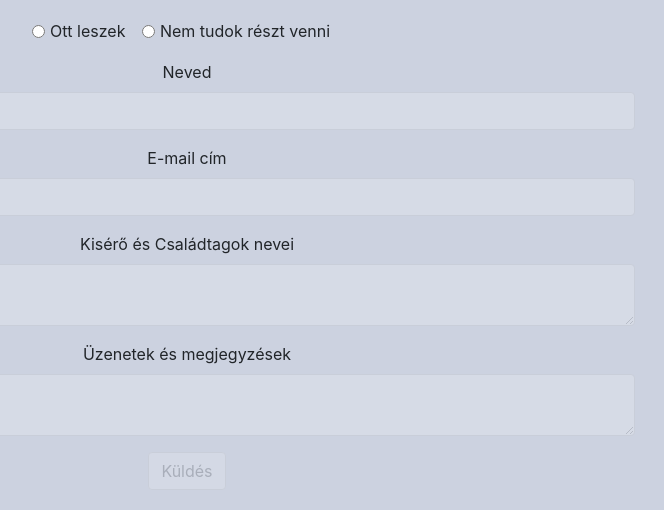
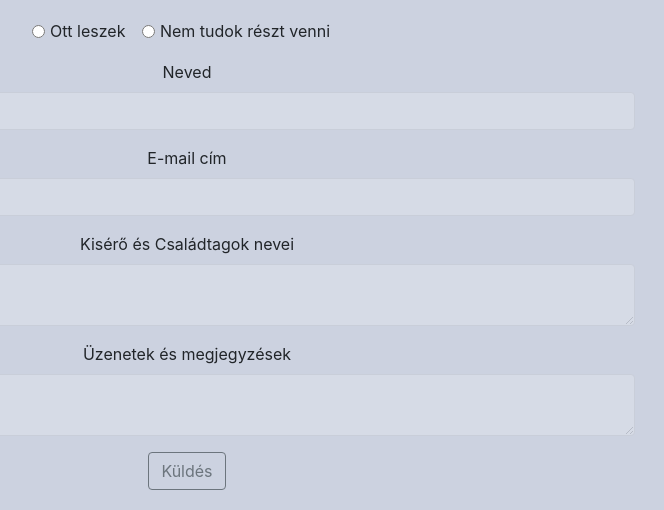
Before and after one commit to reczuprik/Eskuvo_Webpage, a PHP site: page / in a window 1280 px wide. Shown: the part 1195-1705 px from the top of the page, without its empty margins (453-1117 px from the left). Run offline with PHP 8.4, Linux system fonts and the light colour scheme; some libraries are stand-ins or nearby versions.

Commit message:
try to solve fixed background ios

```diff
--- a/css/styles.css
+++ b/css/styles.css
@@ -95,3 +95,10 @@ a:active {
   color: #54647A;
 
 }
+@@supports (-webkit-overflow-scrolling: touch) {
+  .homeSection{
+    background-attachment: scroll;
+  }
+
+
+}
--- a/index.html
+++ b/index.html
@@ -184,7 +184,7 @@
             <textarea class="form-control transparentInputBox" aria-label="With textarea"></textarea>
           </div>
         </div>
-        <button type="submit" class="btn btn-light transparentInputBox">Küldés</button>
+        <button type="submit" class="btn btn-outline-secondary">Küldés</button>
       </form>
 
 
```
